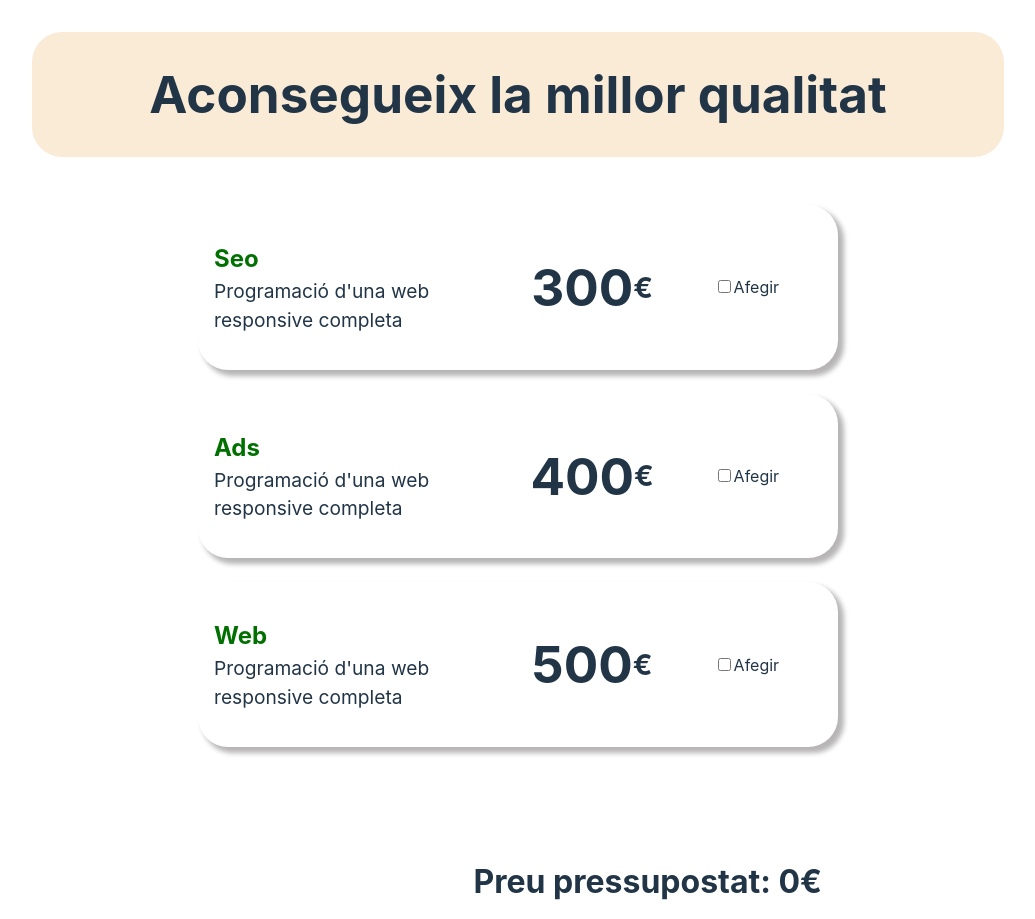
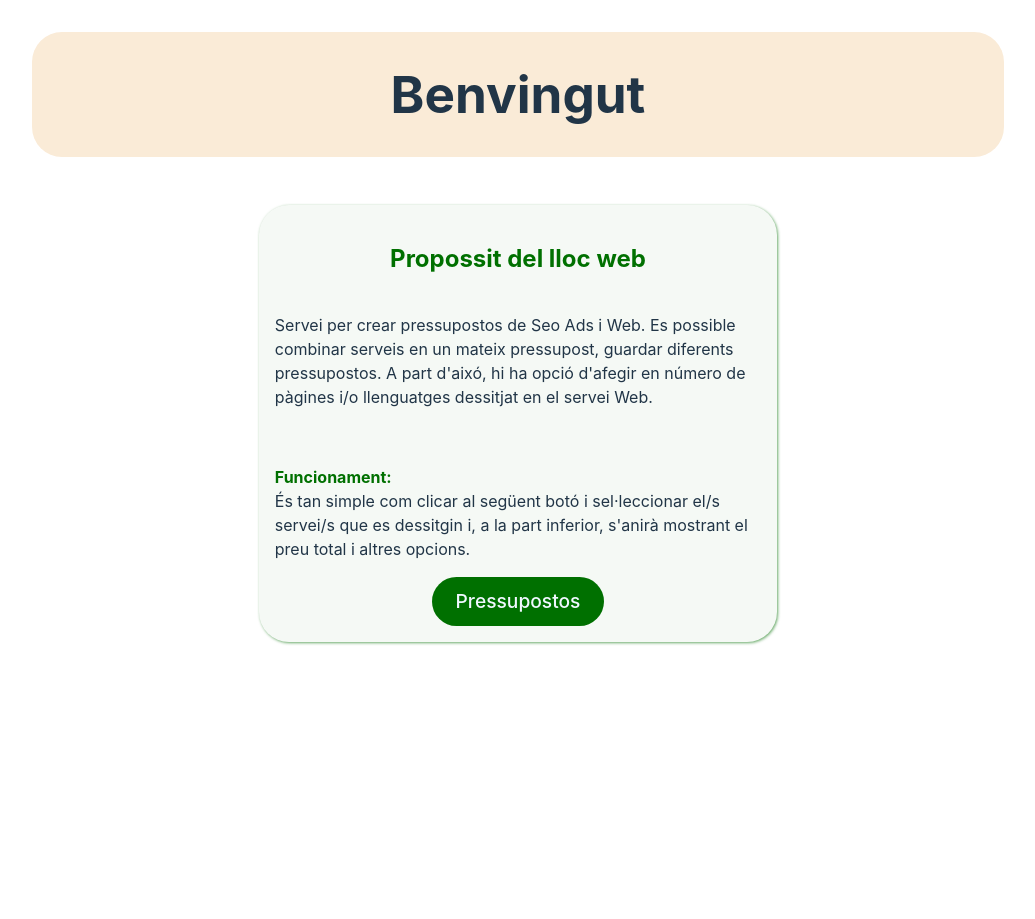
Before and after one commit to Vicdrilo/S6.Pressupostos, a React (Vite) app: page / in a window 1280 px wide. Shown: the top 919 px of the page, without its empty margins (122-1157 px from the left). After the commit the page ends 800 px from the top, so only its background shows below. Built offline with nearby package versions, Linux system fonts and the light colour scheme.

Commit message:
Ejercicio 4

```diff
--- a/src/App.jsx
+++ b/src/App.jsx
@@ -5,11 +5,17 @@ import { CheckB } from "./components/CheckB";
 import { DataProvider } from "./context/DataProvider";
 import { Home } from "./pages/Home";
 import { Pressupost } from "./pages/Pressupost";
+import { BrowserRouter, Routes, Route } from "react-router-dom";
 
 function App() {
   return (
     <DataProvider>
-      <Pressupost />
+      <BrowserRouter>
+        <Routes>
+          <Route path="/" element={<Home />} />
+          <Route path="budget" element={<Pressupost />} />
+        </Routes>
+      </BrowserRouter>
     </DataProvider>
   );
 }
--- a/src/components/Summary.jsx
+++ b/src/components/Summary.jsx
@@ -1,3 +1,4 @@
+import { Outlet, Link } from "react-router-dom";
 import {
   useBudgetDataContext,
   useSummaryDataContext,
@@ -24,7 +25,10 @@ export function Summary({ children }) {
     <div className={sumContainerClass}>
       <div className={displaySummary}>
         <h1>Preu pressupostat: {total}€</h1>
-        <button>Volver</button>
+        <Link to="/">
+          <button>Volver</button>
+        </Link>
+        <Outlet />
       </div>
       <div className={displayHome}>
         <h2 className="colorGreen">Propossit del lloc web</h2>
@@ -44,8 +48,10 @@ export function Summary({ children }) {
           que es dessitgin i, a la part inferior, s'anirà mostrant el preu total
           i altres opcions.
         </p>
-
-        <button>Pressupostos</button>
+        <Link to="budget">
+          <button>Pressupostos</button>
+        </Link>
+        <Outlet />
       </div>
     </div>
   );
```
